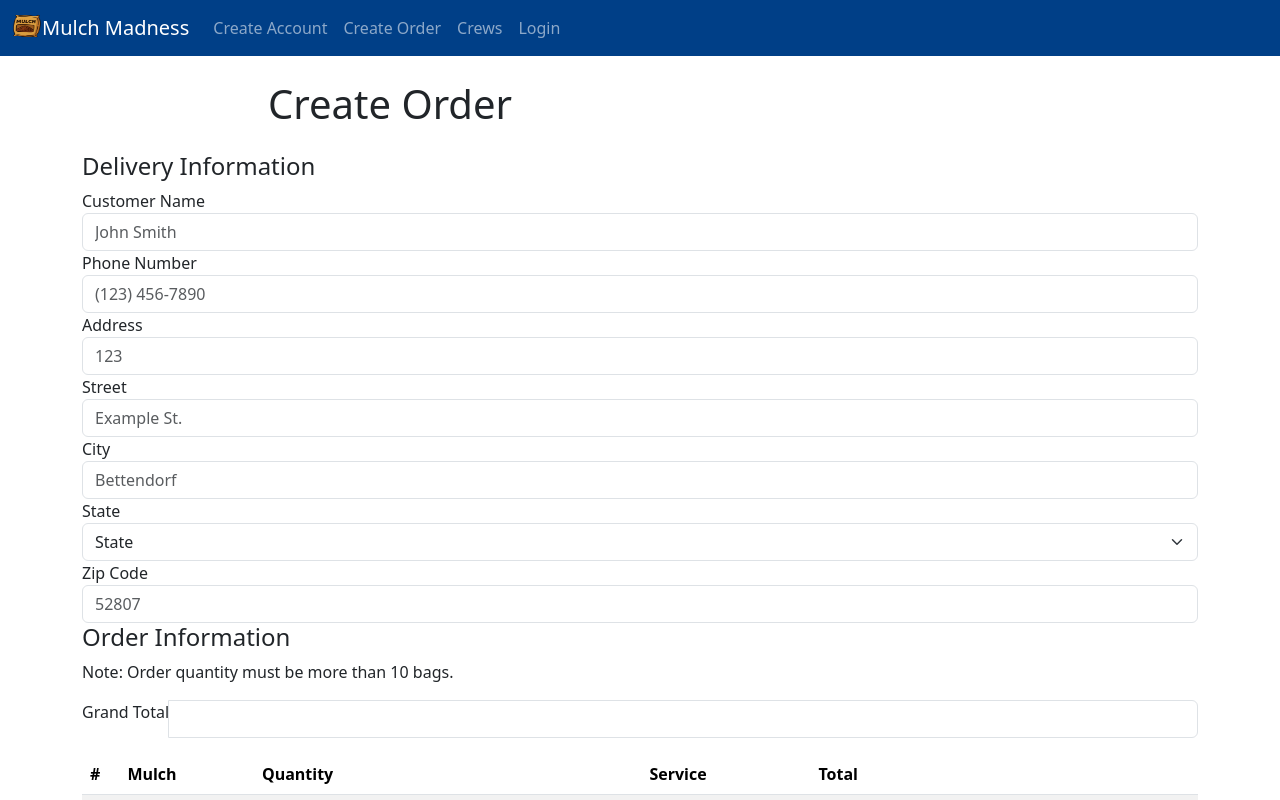
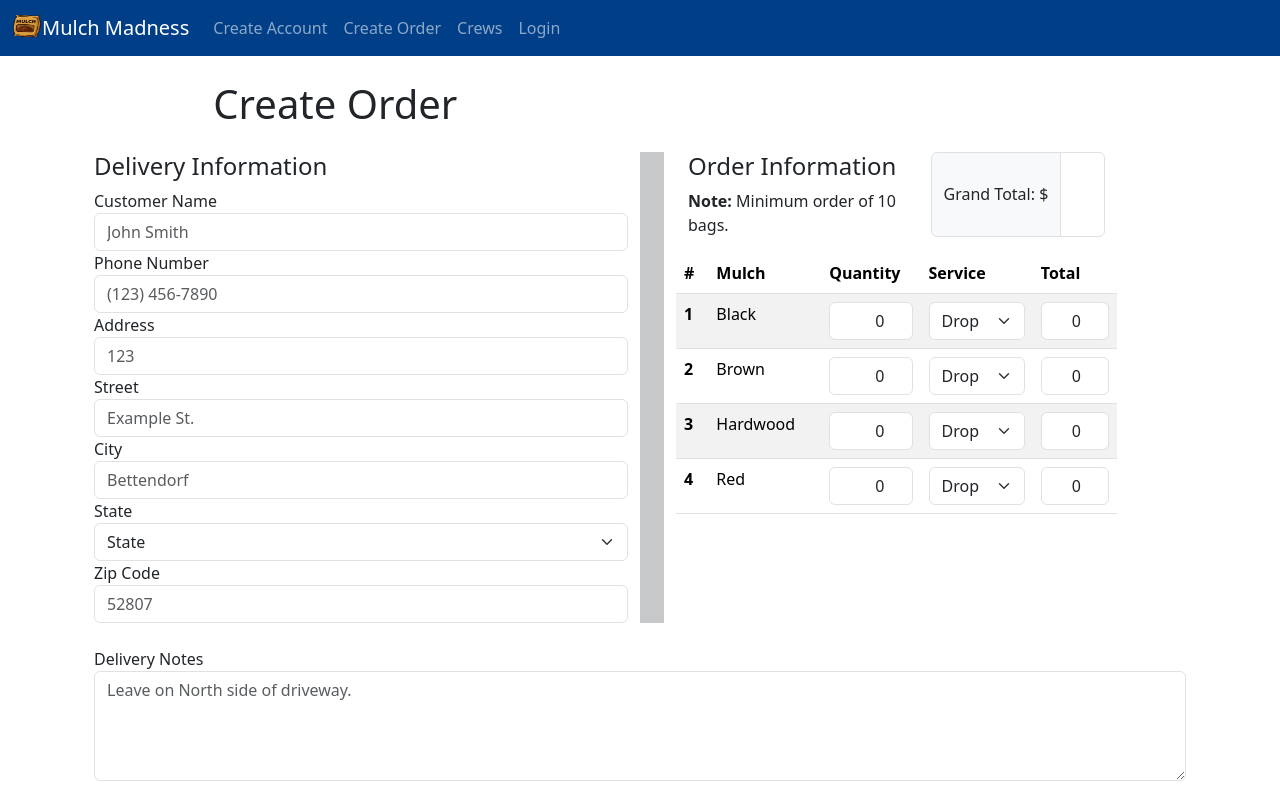
Before and after one commit to Bushwhacker40/MulchMadness, a React (Vite) app in the folder client/: page /createorder in a window 1280 px wide. Shown: the top 800 px of the page. Built offline with nearby package versions, Linux system fonts and the light colour scheme.

Commit message:
Began formatting the create order page.

```diff
--- a/client/src/screens/CreateOrder.tsx
+++ b/client/src/screens/CreateOrder.tsx
@@ -1,12 +1,13 @@
 export default function CreateOrder() {
   return (
-    <form
-      className="needs-validation container justify-content-center"
-      noValidate
-    >
+    <form className="needs-validation" noValidate>
       <div className="col-md-8 mx-auto m-4">
         <h1>Create Order</h1>
       </div>
+      <div className="container">
+        <div className="container mb-4">
+          <div className="row">
+            <div className="col-6">
               <div>
                 <h4>Delivery Information</h4>
                 <div>
@@ -70,7 +71,7 @@ export default function CreateOrder() {
                 <div>
                   <label htmlFor="customerZipCode">Zip Code</label>
                   <input
-            type="text"
+                    type="number"
                     className="form-control"
                     id="customerZipCode"
                     placeholder="52807"
@@ -78,23 +79,51 @@ export default function CreateOrder() {
                   ></input>
                 </div>
               </div>
-      <div>
+            </div>
+            <div className="vr"></div>
+            <div className="col-5">
+              <div className="container">
+                <div className="row">
+                  <div className="col">
                     <h4>Order Information</h4>
-        <p>Note: Order quantity must be more than 10 bags.</p>
+                    <p><strong>Note:</strong> Minimum order of 10 bags.</p>
                   </div>
-      <div className="input-group mb-3">
-        <span id="orderGrandTotal">Grand Total</span>
-        <input type="text" className="form-control" readOnly></input>
+                  <div
+                    className="input-group mb-3"
+                    ms-auto
+                    style={{ maxWidth: "45%" }}
+                  >
+                    <span className="input-group-text" id="orderGrandTotal">
+                      Grand Total: $
+                    </span>
+                    <input
+                      type="text"
+                      className="form-control"
+                      readOnly
+                    ></input>
                   </div>
+                </div>
+              </div>
+
               <div>
                 <table className="table table-striped">
                   <thead>
                     <tr>
-              <th scope="col">#</th>
-              <th scope="mulch">Mulch</th>
-              <th scope="quantity">Quantity</th>
-              <th scope="service">Service</th>
-              <th scope="total">Total</th>
+                      <th style={{ width: "5%" }} scope="col">
+                        #
+                      </th>
+                      <th style={{ width: "15%" }} scope="mulch">
+                        Mulch
+                      </th>
+                      <th style={{ width: "10%" }} scope="quantity">
+                        Quantity
+                      </th>
+                      <th style={{ width: "20%" }} scope="service">
+                        Service
+                      </th>
+                      <th style={{ width: "15%" }} scope="total">
+                        Total
+                      </th>
                     </tr>
                   </thead>
                   <tbody>
@@ -103,24 +132,25 @@ export default function CreateOrder() {
                       <td>Black</td>
                       <td>
                         <input
-                  type="text"
-                  className="form-control"
+                          type="number"
+                          className="form-control text-end"
                           id="mulchBlackQty"
+                          min="0"
+                          defaultValue="0"
                         ></input>
                       </td>
                       <td>
                         <select className="form-select">
-                  <option value="drop" selected>
-                    Drop
-                  </option>
+                          <option value="drop">Drop</option>
                           <option value="spread">Spread</option>
                         </select>
                       </td>
                       <td>
                         <input
-                  type="text"
-                  className="form-control"
+                          type="number"
+                          className="form-control text-end"
                           id="mulchBlackTotal"
+                          defaultValue="0"
                           readOnly
                         ></input>
                       </td>
@@ -130,24 +160,25 @@ export default function CreateOrder() {
                       <td>Brown</td>
                       <td>
                         <input
-                  type="text"
-                  className="form-control"
+                          type="number"
+                          className="form-control text-end"
                           id="mulchBrownQty"
+                          min="0"
+                          defaultValue="0"
                         ></input>
                       </td>
                       <td>
                         <select className="form-select">
-                  <option value="drop" selected>
-                    Drop
-                  </option>
+                          <option value="drop">Drop</option>
                           <option value="spread">Spread</option>
                         </select>
                       </td>
                       <td>
                         <input
-                  type="text"
-                  className="form-control"
+                          type="number"
+                          className="form-control text-end"
                           id="mulchBrownTotal"
+                          defaultValue="0"
                           readOnly
                         ></input>
                       </td>
@@ -157,24 +188,25 @@ export default function CreateOrder() {
                       <td>Hardwood</td>
                       <td>
                         <input
-                  type="text"
-                  className="form-control"
+                          type="number"
+                          className="form-control text-end"
                           id="mulchHardwoodQty"
+                          min="0"
+                          defaultValue="0"
                         ></input>
                       </td>
                       <td>
                         <select className="form-select">
-                  <option value="drop" selected>
-                    Drop
-                  </option>
+                          <option value="drop">Drop</option>
                           <option value="spread">Spread</option>
                         </select>
                       </td>
                       <td>
                         <input
-                  type="text"
-                  className="form-control"
+                          type="number"
+                          className="form-control text-end"
                           id="mulchHardwoodTotal"
+                          defaultValue="0"
                           readOnly
                         ></input>
                       </td>
@@ -184,24 +216,25 @@ export default function CreateOrder() {
                       <td>Red</td>
                       <td>
                         <input
-                  type="text"
-                  className="form-control"
+                          type="number"
+                          className="form-control text-end"
                           id="mulchRedQty"
+                          min="0"
+                          defaultValue="0"
                         ></input>
                       </td>
                       <td>
                         <select className="form-select">
-                  <option value="drop" selected>
-                    Drop
-                  </option>
+                          <option value="drop">Drop</option>
                           <option value="spread">Spread</option>
                         </select>
                       </td>
                       <td>
                         <input
-                  type="text"
-                  className="form-control"
+                          type="number"
+                          className="form-control text-end"
                           id="mulchRedTotal"
+                          defaultValue="0"
                           readOnly
                         ></input>
                       </td>
@@ -209,15 +242,30 @@ export default function CreateOrder() {
                   </tbody>
                 </table>
               </div>
-      <div>
+            </div>
+          </div>
+        </div>
+        <div className="container">
+          <div className="row">
+            <div className="col">
               <label htmlFor="deliveryNotes">Delivery Notes</label>
-        <input type="text" className="form-control" id="deliveryNotes" placeholder="Leave on North side of driveway."></input>
+              <textarea
+                className="form-control mb-4"
+                id="deliveryNotes"
+                placeholder="Leave on North side of driveway."
+                rows={4}
+              ></textarea>
             </div>
-              <div className="col-2 d-flex">
+          </div>
+          <div className="row">
+            <div className="col-2 d-flex mx-auto">
               <button type="submit" className="btn btn-primary flex-fill">
                 Submit
               </button>
             </div>
+          </div>
+        </div>
+      </div>
     </form>
   );
 }
```
Lines whose indentation alone changed are shown as unchanged.
